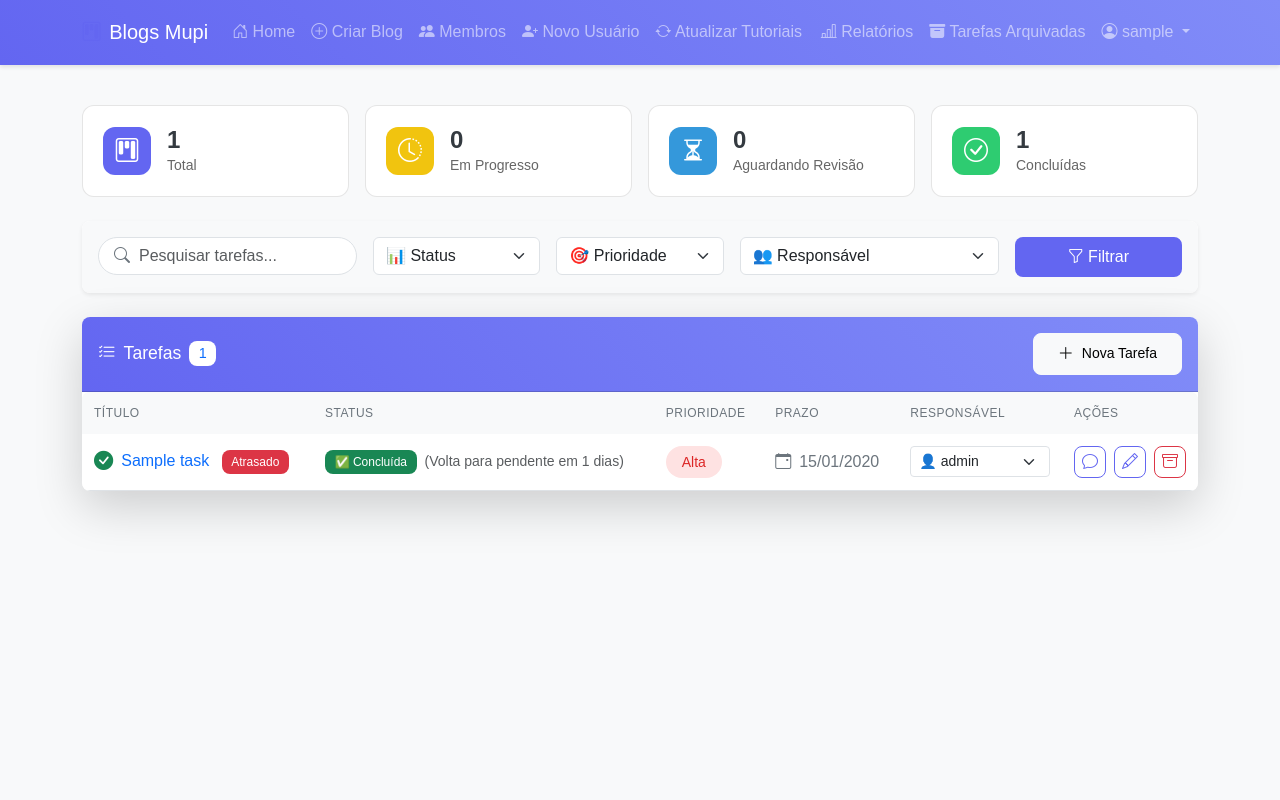
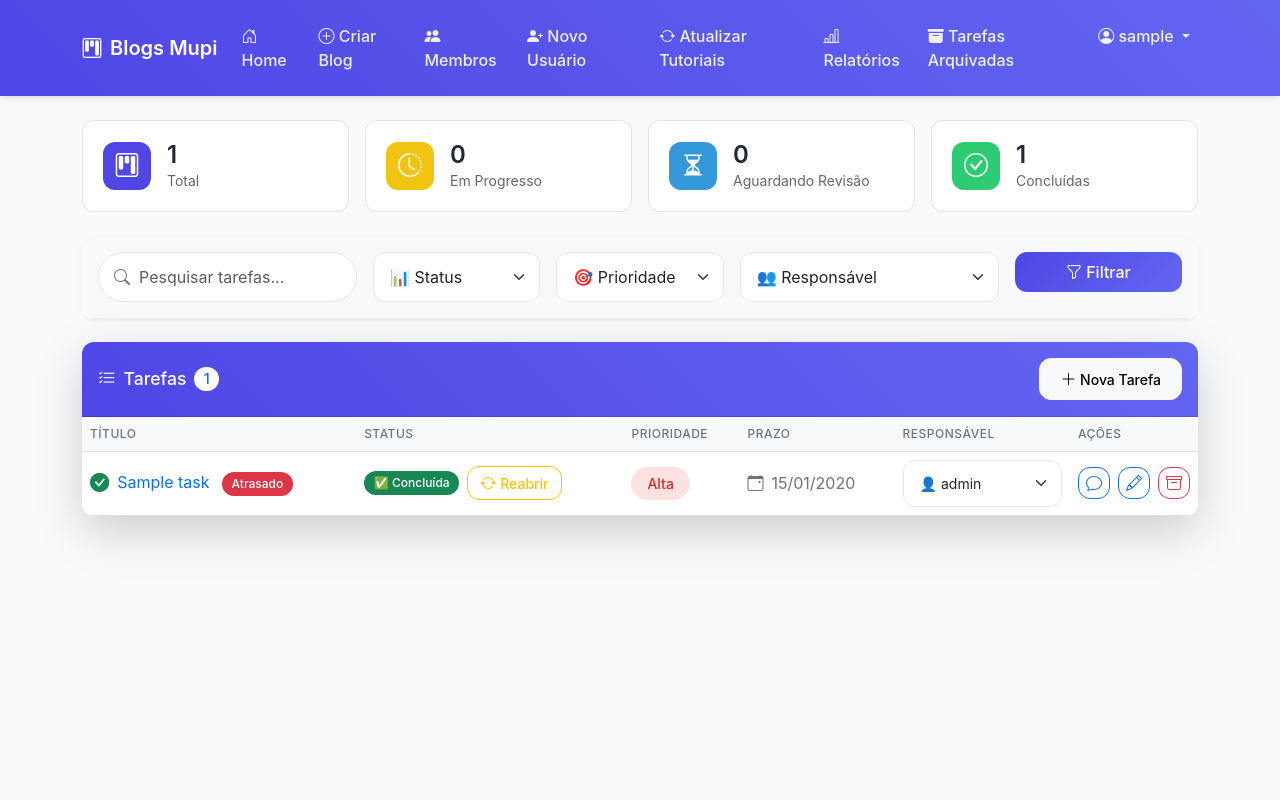
Before and after one commit to Van-Souza/Blogs-Tasks, a Flask app: page / in a window 1280 px wide. Run offline with Flask 3, Linux system fonts and the light colour scheme; the visitor is signed in with stand-in values (Sample User, id 1); tables that the repository leaves empty hold one stand-in row (values such as "Sample post"); some libraries are stand-ins or nearby versions.

Commit message:
Melhorias na interface: Simplificação dos filtros para revisores e correção do sistema de prioridades

```diff
--- a/app.py
+++ b/app.py
@@ -9,7 +9,6 @@ import os
 from functools import wraps
 from pytz import timezone
 from flask_migrate import Migrate
-from apscheduler.schedulers.background import BackgroundScheduler
 from flask_socketio import SocketIO, emit, join_room, leave_room
 
 brasilia_tz = timezone('America/Sao_Paulo')
@@ -77,7 +76,6 @@ class Task(db.Model):
 
     status = db.Column(db.String(20), default='pending')
     completion_date = db.Column(db.DateTime)  # Data quando foi marcada como concluída
-    auto_pending_days = db.Column(db.Integer, default=30)  # Dias até voltar para pendente
     priority = db.Column(db.Integer, default=3)
     deadline = db.Column(db.DateTime)
     created_at = db.Column(db.DateTime, default=lambda: datetime.now(brasilia_tz))
@@ -225,16 +223,14 @@ def update_task(task_id):
         elif data['status'] == Task.STATUS_WAITING_APPROVAL:
             log_message = "⏳ Enviada para revisão"
         elif data['status'] == Task.STATUS_COMPLETED:
-            # Guardar o usuário que estava atribuído para o log
             old_user = User.query.get(task.assigned_to) if task.assigned_to else None
-
-            # Remover atribuição quando concluir
             task.assigned_to = None
             log_message = f"✅ Tarefa concluída por {old_user.username if old_user else 'Sistema'}"
         elif data['status'] == Task.STATUS_IN_PROGRESS and old_status == Task.STATUS_WAITING_APPROVAL:
             log_message = "⏮️ Tarefa retornada para revisão"
         elif data['status'] == Task.STATUS_PENDING and old_status == Task.STATUS_COMPLETED:
-            log_message = "🔄 Tarefa voltou para pendente automaticamente"
+            log_message = "🔄 Tarefa reaberta manualmente"
+            task.completion_date = None  # Limpa a data de conclusão
 
         task.status = data['status']
         if data['status'] == Task.STATUS_COMPLETED:
@@ -257,11 +253,15 @@ def update_task(task_id):
 
     if 'priority' in data and session['role'] == 'admin':
         old_priority = task.priority
-        task.priority = data['priority']
+        task.priority = int(data['priority'])
 
         # Log de mudança de prioridade
-        priorities = {1: "Alta 🔴", 2: "Média 🟡", 3: "Baixa 🔵"}
-        log_message = f"🎯 Prioridade alterada para {priorities[task.priority]}"
+        priority_labels = {
+            1: "Alta 🔴",
+            2: "Média 🟡",
+            3: "Baixa 🔵"
+        }
+        log_message = f"🎯 Prioridade alterada para {priority_labels[task.priority]}"
 
     if 'deadline' in data and session['role'] == 'admin':
         old_deadline = task.deadline
@@ -847,29 +847,6 @@ def get_stats():
         'waiting_approval': waiting_approval
     })
 
-# Tarefa para verificar tarefas concluídas antigas
-def check_completed_tasks():
-    with app.app_context():
-        tasks = Task.query.filter_by(
-            status=Task.STATUS_COMPLETED,
-            is_active=True
-        ).all()
-
-        now = datetime.now(brasilia_tz)
-        for task in tasks:
-            if task.completion_date:
-                days_passed = (now - task.completion_date).days
-                if days_passed >= task.auto_pending_days:
-                    task.status = Task.STATUS_PENDING
-                    task.completion_date = None
-
-        db.session.commit()
-
-# Agendar verificação diária
-scheduler = BackgroundScheduler()
-scheduler.add_job(func=check_completed_tasks, trigger="interval", days=1)
-scheduler.start()
-
 # Initialize database
 @app.cli.command('init-db')
 def init_db_command():
--- a/templates/base.html
+++ b/templates/base.html
@@ -4,49 +4,152 @@
     <meta charset="UTF-8">
     <meta name="viewport" content="width=device-width, initial-scale=1.0">
     <title>{% block title %}Gerenciador de Blogs{% endblock %}</title>
+
+    <!-- CSS -->
     <link href="https://cdn.jsdelivr.net/npm/bootstrap@5.3.0/dist/css/bootstrap.min.css" rel="stylesheet">
     <link href="https://cdn.jsdelivr.net/npm/bootstrap-icons@1.10.0/font/bootstrap-icons.css" rel="stylesheet">
-    <link href="{{ url_for('static', filename='css/style.css') }}" rel="stylesheet">
-    <link rel="icon" href="https://www.flaticon.com/br/icones-gratis/lista" type="image/x-icon">
+
     <style>
     :root {
-        --primary-color: #6366f1;
-        --secondary-color: #818cf8;
-        --border-radius: 0.5rem;
-        --danger-color: #dc3545;
+        --primary-color: #4f46e5;
+        --secondary-color: #6366f1;
+        --success-color: #22c55e;
+        --warning-color: #f59e0b;
+        --danger-color: #ef4444;
+        --info-color: #3b82f6;
+        --background-color: #f9fafb;
+        --text-color: #1f2937;
+        --border-radius: 0.75rem;
     }
 
-    /* ... outros estilos ... */
+    body {
+        background-color: var(--background-color);
+        color: var(--text-color);
+        font-family: 'Inter', system-ui, sans-serif;
+    }
 
-    /* Ajustes do header */
+    /* Navbar Styles */
     .navbar {
-        padding: 0.75rem 1rem;
+        background: linear-gradient(135deg, var(--primary-color), var(--secondary-color));
+        padding: 1rem;
+        box-shadow: 0 4px 6px -1px rgba(0, 0, 0, 0.1);
     }
 
     .navbar-brand {
-        font-weight: 500;
+        font-weight: 600;
         font-size: 1.25rem;
+        color: white !important;
     }
 
-    .user-info {
-        display: flex;
-        align-items: center;
+    .nav-link {
+        color: rgba(255, 255, 255, 0.9) !important;
+        font-weight: 500;
+        padding: 0.5rem 1rem;
+        border-radius: var(--border-radius);
+        transition: all 0.3s ease;
     }
 
-    .user-info img {
-        border: 2px solid rgba(255, 255, 255, 0.2);
+    .nav-link:hover {
+        background: rgba(255, 255, 255, 0.1);
+        transform: translateY(-1px);
     }
 
-    .btn-light {
-        font-weight: 500;
-        display: flex;
-        align-items: center;
-        gap: 0.5rem;
+    /* Card Styles */
+    .card {
+        border: none;
+        border-radius: var(--border-radius);
+        box-shadow: 0 4px 6px -1px rgba(0, 0, 0, 0.1);
+        transition: all 0.3s ease;
     }
 
-    .btn-light:hover {
-        background-color: #f8f9fa;
-        border-color: #f8f9fa;
+    .card:hover {
+        transform: translateY(-5px);
+        box-shadow: 0 10px 15px -3px rgba(0, 0, 0, 0.1);
+    }
+
+    .card-header {
+        background: linear-gradient(135deg, var(--primary-color), var(--secondary-color));
+        color: white;
+        border-radius: var(--border-radius) var(--border-radius) 0 0 !important;
+        padding: 1.25rem;
+    }
+
+    /* Button Styles */
+    .btn {
+        border-radius: var(--border-radius);
+        padding: 0.5rem 1.25rem;
+        font-weight: 500;
+        transition: all 0.3s ease;
+    }
+
+    .btn-primary {
+        background: linear-gradient(135deg, var(--primary-color), var(--secondary-color));
+        border: none;
+    }
+
+    .btn-primary:hover {
+        transform: translateY(-2px);
+        box-shadow: 0 4px 6px -1px rgba(0, 0, 0, 0.1);
+    }
+
+    /* Alert Styles */
+    .alert {
+        border: none;
+        border-radius: var(--border-radius);
+        padding: 1rem 1.25rem;
+        margin-bottom: 1.5rem;
+        box-shadow: 0 4px 6px -1px rgba(0, 0, 0, 0.1);
+    }
+
+    /* Form Styles */
+    .form-control, .form-select {
+        border-radius: var(--border-radius);
+        padding: 0.75rem 1rem;
+        border: 1px solid #e5e7eb;
+        transition: all 0.3s ease;
+    }
+
+    .form-control:focus, .form-select:focus {
+        border-color: var(--primary-color);
+        box-shadow: 0 0 0 4px rgba(79, 70, 229, 0.1);
+    }
+
+    /* Table Styles */
+    .table {
+        border-radius: var(--border-radius);
+        overflow: hidden;
+    }
+
+    .table th {
+        background-color: #f8fafc;
+        font-weight: 600;
+        text-transform: uppercase;
+        font-size: 0.75rem;
+        letter-spacing: 0.05em;
+    }
+
+    /* Badge Styles */
+    .badge {
+        padding: 0.5em 1em;
+        font-weight: 500;
+        border-radius: 2rem;
+    }
+
+    /* Dropdown Styles */
+    .dropdown-menu {
+        border: none;
+        border-radius: var(--border-radius);
+        box-shadow: 0 10px 15px -3px rgba(0, 0, 0, 0.1);
+    }
+
+    .dropdown-item {
+        padding: 0.75rem 1.25rem;
+        font-weight: 500;
+        transition: all 0.3s ease;
+    }
+
+    .dropdown-item:hover {
+        background-color: #f3f4f6;
     }
     </style>
 </head>
--- a/templates/index.html
+++ b/templates/index.html
@@ -43,7 +43,8 @@
     </a>
 </div>
 
-<!-- Filtros -->
+<!-- Filtros - Apenas para Administradores -->
+{% if session.role == 'admin' %}
 <div class="card shadow-sm border-0 mb-4">
     <div class="card-body bg-light rounded-3">
         <form method="GET" class="row g-3">
@@ -106,6 +107,25 @@
         </form>
     </div>
 </div>
+{% else %}
+<!-- Barra de pesquisa simples para revisores -->
+<div class="card shadow-sm border-0 mb-4">
+    <div class="card-body bg-light rounded-3">
+        <form method="GET" class="row g-3">
+            <div class="col-12">
+                <div class="search-box">
+                    <i class="bi bi-search"></i>
+                    <input type="text"
+                           class="form-control"
+                           name="search"
+                           placeholder="Pesquisar minhas tarefas..."
+                           value="{{ search }}">
+                </div>
+            </div>
+        </form>
+    </div>
+</div>
+{% endif %}
 
 <!-- Lista de Tarefas -->
 <div class="card shadow-lg border-0">
@@ -205,10 +225,16 @@
                                 </div>
 
                             {% elif task.status == 'completed' %}
-                                <span class="badge bg-success">✅ Concluída</span>
-                                <small class="text-muted">
-                                    (Volta para pendente em {{ task.auto_pending_days }} dias)
-                                </small>
+                                <div class="d-flex align-items-center gap-2">
+                                    <span class="badge bg-success">✅ Concluída</span>
+                                    {% if session.role == 'admin' %}
+                                        <button class="btn btn-sm btn-outline-warning"
+                                                onclick="updateTaskStatus({{ task.id }}, 'pending')"
+                                                title="Retornar para pendente">
+                                            <i class="bi bi-arrow-repeat"></i> Reabrir
+                                        </button>
+                                    {% endif %}
+                                </div>
                             {% endif %}
                         </div>
                     </td>
@@ -332,21 +358,6 @@
                             <option value="2">🟡 Média</option>
                             <option value="3">🔵 Baixa</option>
                         </select>
-                    </div>
-                    <div class="mb-3">
-                        <label class="form-label">Dias até voltar para pendente</label>
-                        <div class="input-group">
-                            <input type="number"
-                                   class="form-control"
-                                   id="taskAutoPendingDays"
-                                   min="1"
-                                   max="365"
-                                   placeholder="30">
-                            <span class="input-group-text">dias</span>
-                        </div>
-                        <small class="text-muted">
-                            Após este período, tarefas concluídas voltarão automaticamente para pendente
-                        </small>
                     </div>
                     {% endif %}
                 </form>
```
